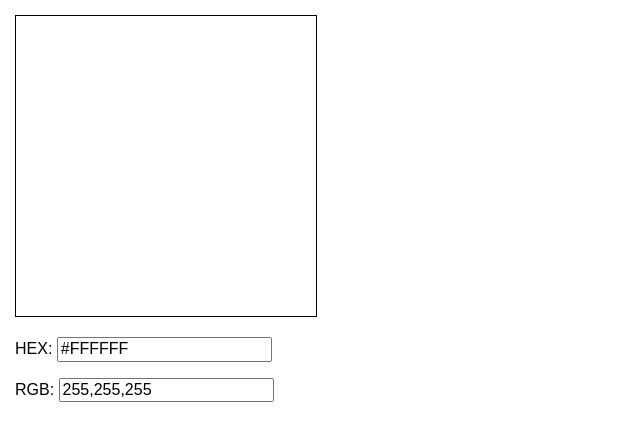
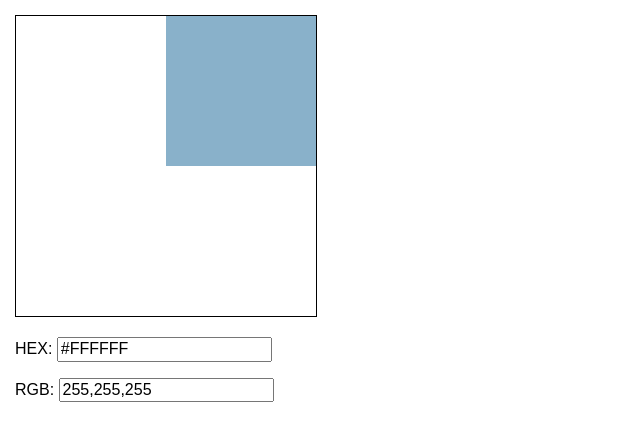
Before and after one commit to milevsky76/ShadySide, a plain HTML site: page index.html in a window 1280 px wide. Shown: the whole page, without its empty margins (0-640 px from the left). Drawn offline with Linux system fonts and the light colour scheme.

Commit message:
Подключение main.js
+ Получение canvas
+ Получение контекста
+ Заливка холста

```diff
--- a/index.html
+++ b/index.html
@@ -19,6 +19,7 @@
     <p>
         RGB: <input type="text" id="rgb" value="255,255,255"></input>
     </p>
+    <script src="js/main.js"></script>
 </body>
 
 </html>
--- /dev/null
+++ b/js/main.js
@@ -0,0 +1,13 @@
+//Получение canvas
+let canvas = document.getElementById('canvas');
+
+//Получение контекста рисования на холсте
+let ctx = canvas.getContext('2d');
+
+//Заливка холста
+ctx.fillStyle = 'rgba( 255 , 255, 255, 1)';
+ctx.fillRect(0, 0, canvas.clientWidth, canvas.clientHeight);
+
+//Цвет 1
+ctx.fillStyle = 'rgba( 20 , 100 , 150, 0.5)';
+ctx.fillRect(canvas.clientWidth / 2, 0, canvas.clientWidth - canvas.clientWidth / 2, canvas.clientHeight / 2);
```
